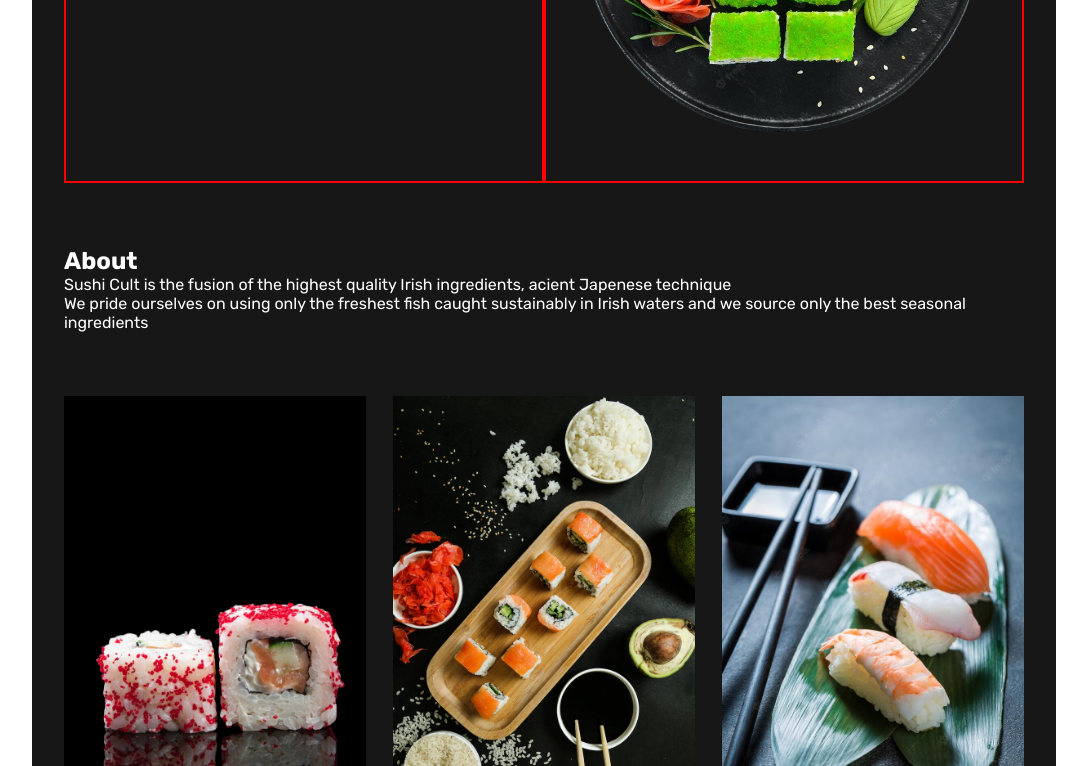
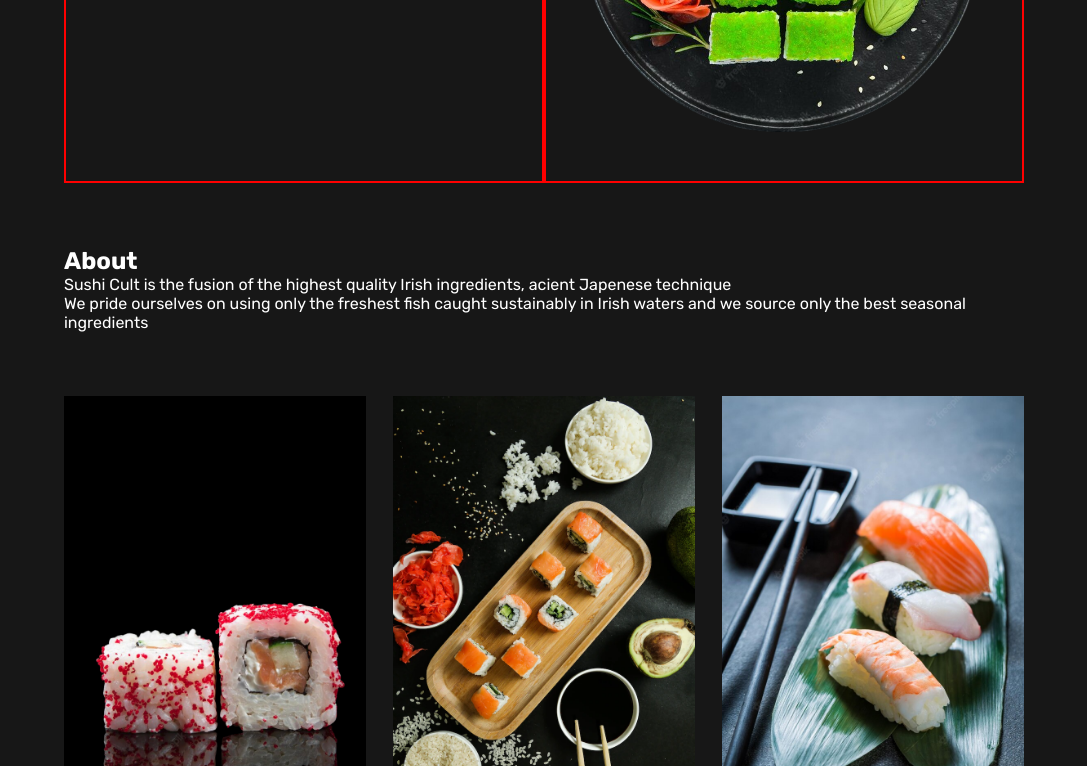
Before and after one commit to ogc1231/sushi-cult-restaurant, a plain HTML site: page index.html in a window 1280 px wide. Shown: the part 373-1139 px from the top of the page, without its empty margins (96-1183 px from the left). Drawn offline with Linux system fonts and the light colour scheme.

Commit message:
"Add background color to body"

```diff
--- a/assets/css/style.css
+++ b/assets/css/style.css
@@ -8,6 +8,7 @@
 
 body {
     color: #fff;
+    background-color: #171717;
     font-family:'Rubik', sans-serif;
 }
 
```
